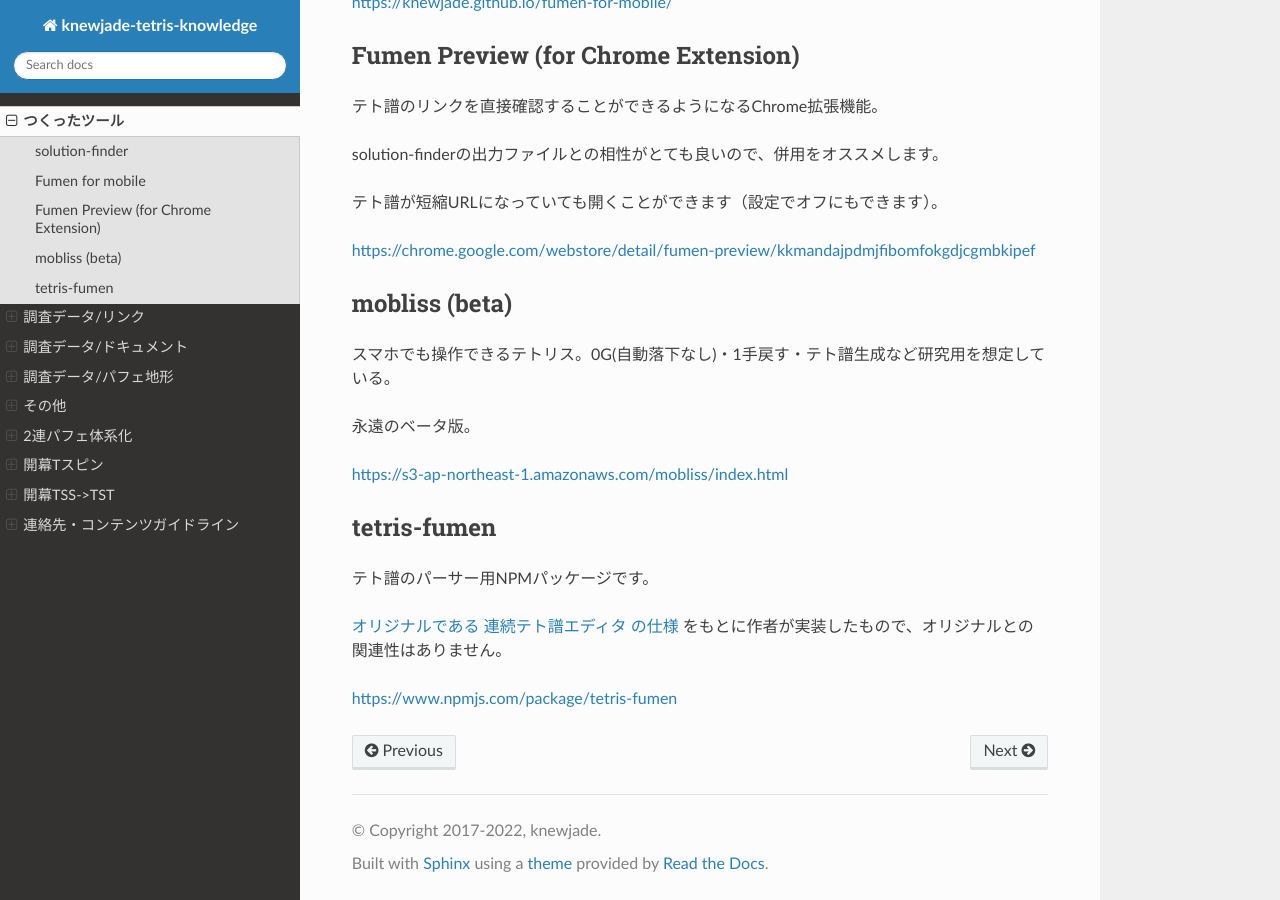
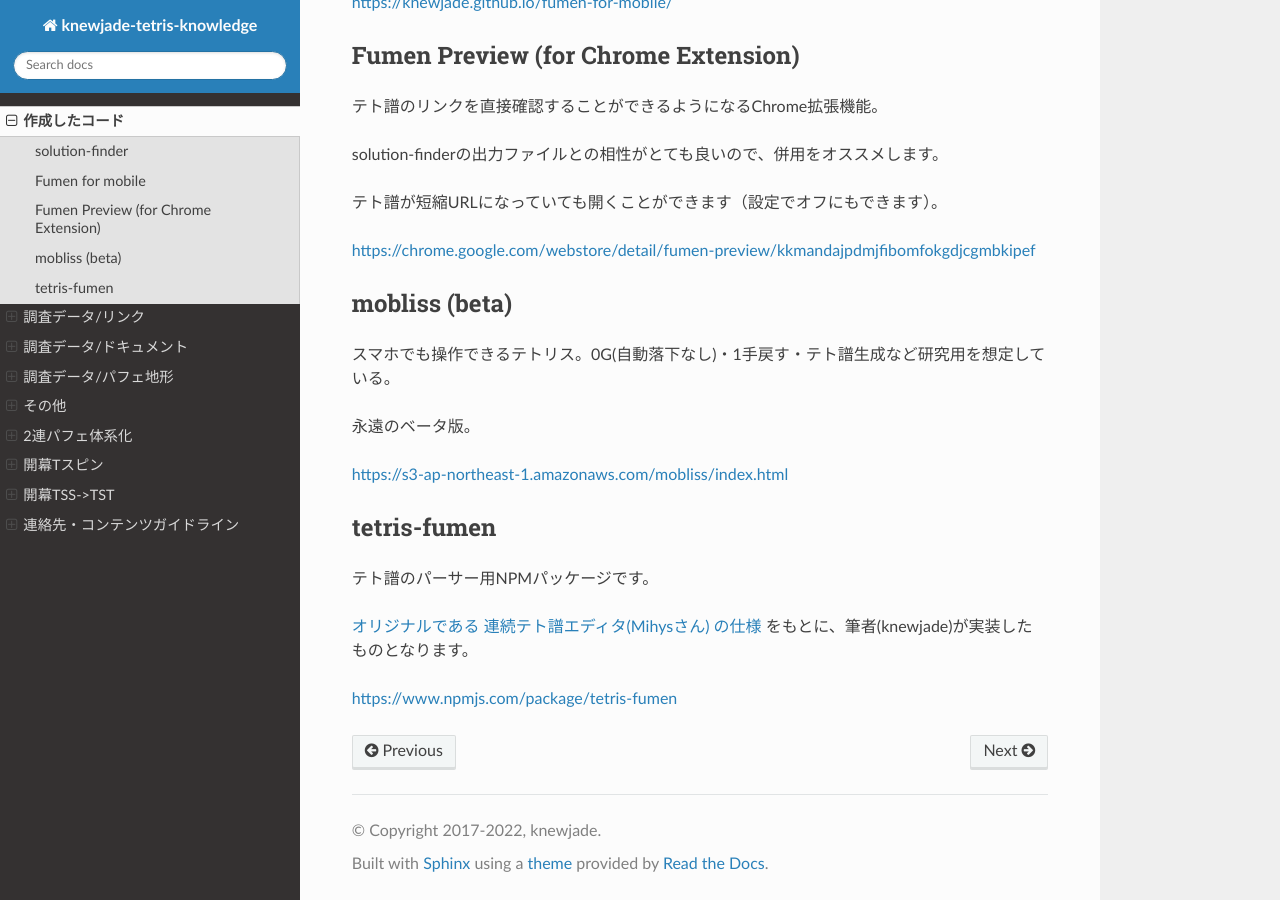
Before and after one commit to knewjade/tetris-knowledge-sphinx, a Sphinx documentation site: the page built from source/publish_codes.rst, in a window 1280 px wide and 900 px high, scrolled down 697 px. Built offline with Sphinx 7.4.7 and the Read the Docs theme 2.0.0, drawn with Linux system fonts in a browser that asks for light colours; some of the changed text lies outside the part shown.

Commit message:
Update tetris-fumen description

```diff
--- a/source/publish_codes.rst
+++ b/source/publish_codes.rst
@@ -1,5 +1,5 @@
 ========================
-つくったツール
+作成したコード
 ========================
 
 solution-finder
@@ -56,6 +56,6 @@ tetris-fumen
 
 テト譜のパーサー用NPMパッケージです。
 
-`オリジナルである 連続テト譜エディタ の仕様 <https://knewjade.github.io/tetris-knowledge/publish_docs.html#v115>`_ をもとに作者が実装したもので、オリジナルとの関連性はありません。
+`オリジナルである 連続テト譜エディタ(Mihysさん) の仕様 <https://knewjade.github.io/tetris-knowledge/publish_docs.html#v115>`_ をもとに、筆者(knewjade)が実装したものとなります。
 
 https://www.npmjs.com/package/tetris-fumen
--- a/source/publish_docs.rst
+++ b/source/publish_docs.rst
@@ -23,7 +23,7 @@ https://drive.google.com/drive/folders/0B00KkBO1iqy2a2dLSVNpaDhiN0E?resourcekey=
 
 テト譜のデータ (``v115@vhAAgH`` とか) の仕様をまとめたスライドです。
 
-オリジナルである `連続テト譜エディタ <https://fumen.zui.jp/>`_ の仕様をもとに説明しています。
+オリジナルである `連続テト譜エディタ(Mihysさん) <https://fumen.zui.jp/>`_ の仕様をもとに説明しています。
 
 https://docs.google.com/presentation/d/1P5xt0vPGuxSb9hbRW6hvQFYKFoIccfNTJkWTdjtyigc
 
```
